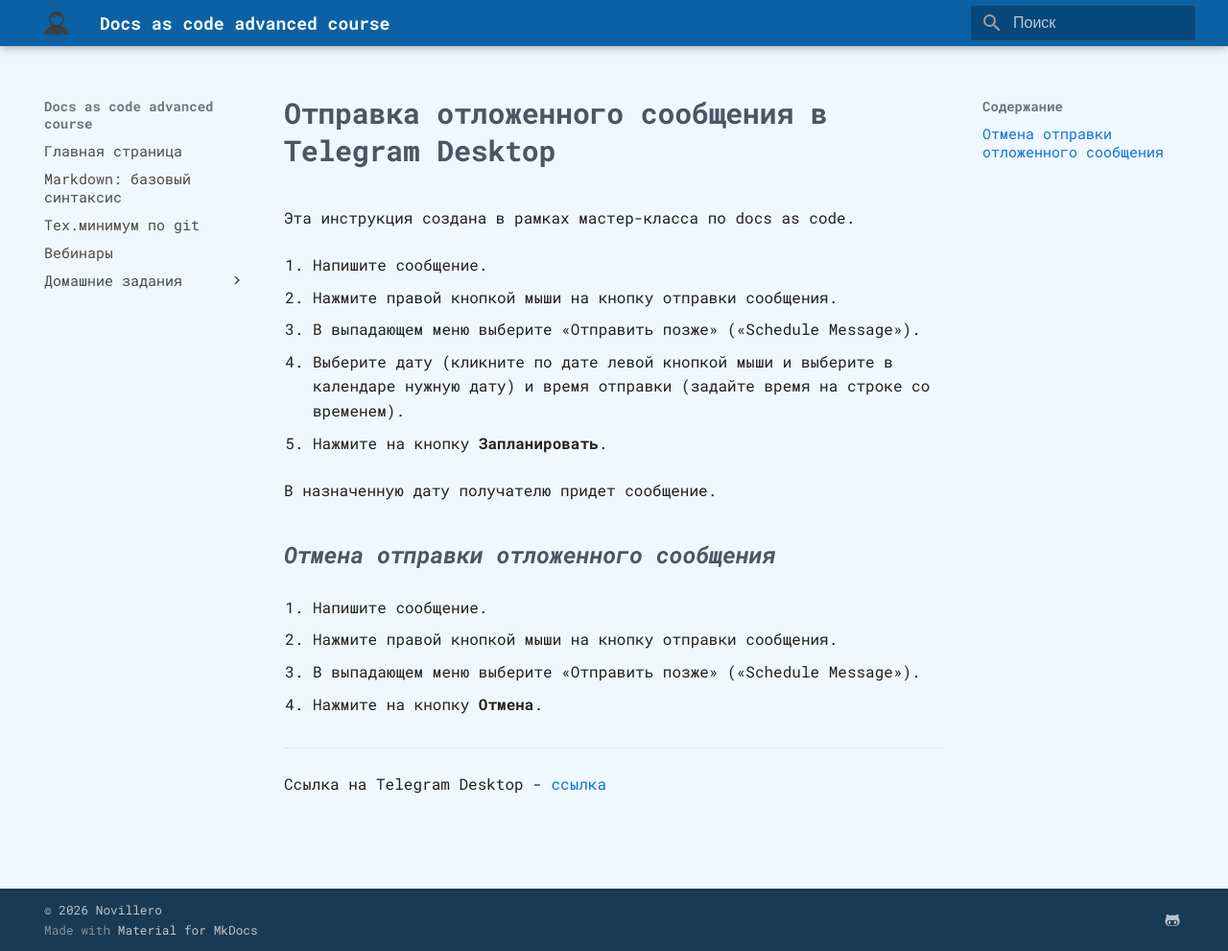
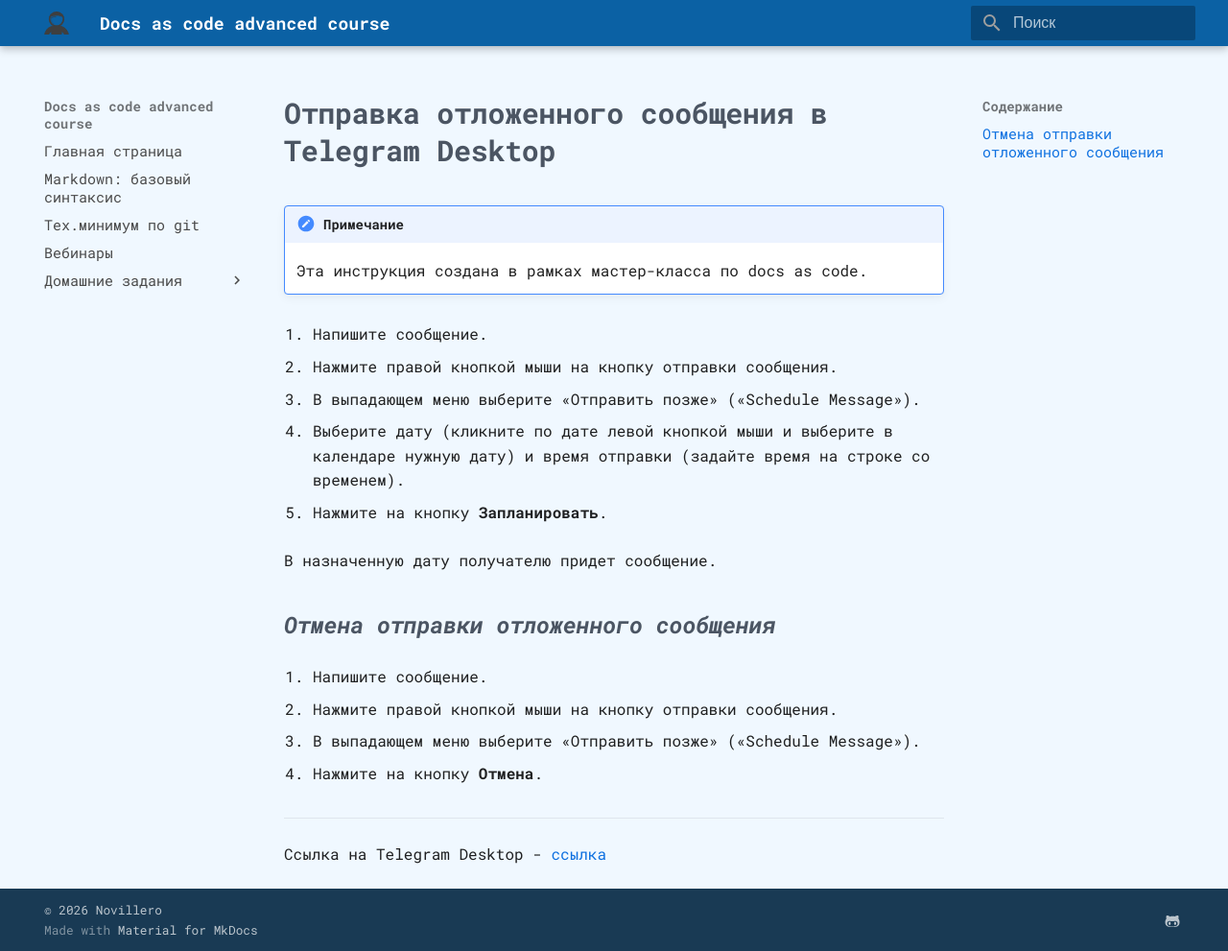
Before and after one commit to novillero/dac-advanced, an MkDocs documentation site: the page built from docs/instructions/katya-st-instruction.md, in a window 1280 px wide and 991 px high. Shown: the whole window at 96% size. Built offline with MkDocs 1.6.1 and Material for MkDocs 9.7.7, drawn with Linux system fonts in a browser that asks for light colours; some web fonts are replaced.

Commit message:
Внесла изменения в инструкцию

```diff
--- a/docs/instructions/katya-st-instruction.md
+++ b/docs/instructions/katya-st-instruction.md
@@ -1,6 +1,7 @@
 # **Отправка отложенного сообщения в Telegram Desktop**
 
-Эта инструкция создана в рамках мастер-класса по docs as code.
+!!! note "Примечание"
+    Эта инструкция создана в рамках мастер-класса по docs as code.
 
 1. Напишите сообщение.
 
```
